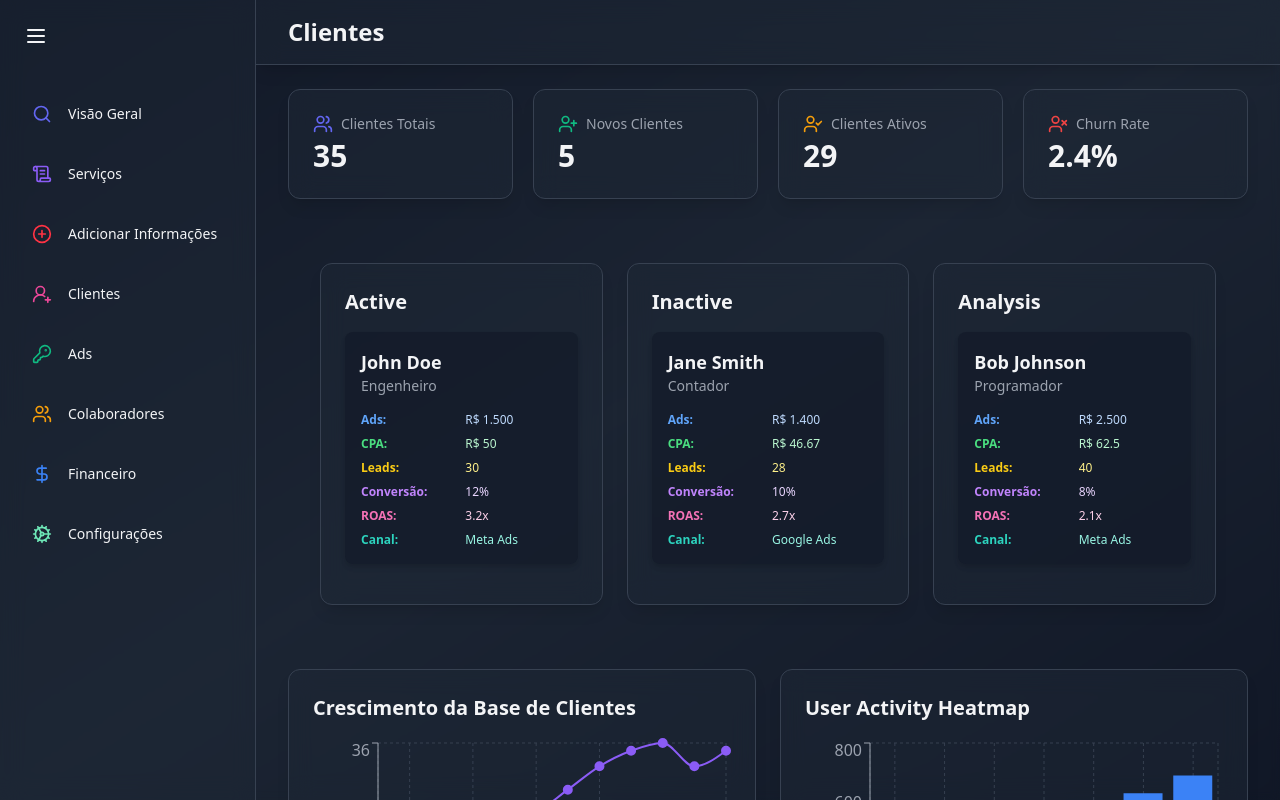
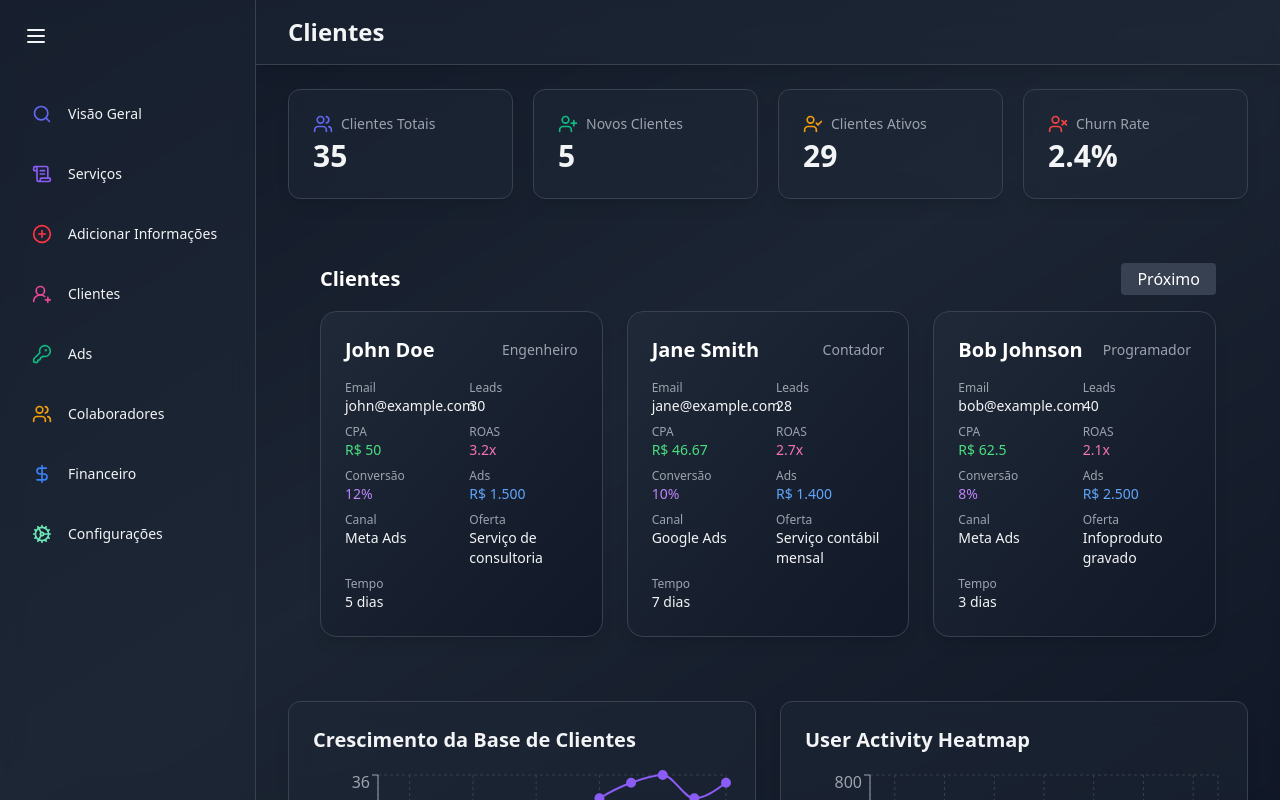
Before and after one commit to thepatroa/patroa, a React (Vite) app in the folder frontend/: page /clientes in a window 1280 px wide. Built offline with nearby package versions, Linux system fonts and the light colour scheme.

Commit message:
beautiful: 💎 new design for the clients information

```diff
--- a/frontend/src/components/users/UsersTable.jsx
+++ b/frontend/src/components/users/UsersTable.jsx
@@ -1,6 +1,5 @@
 import { useState } from "react";
-import { motion } from "framer-motion";
-import { DndContext, useDroppable, useDraggable } from "@dnd-kit/core";
+import { motion, AnimatePresence } from "framer-motion";
 
 const initialData = {
     Active: [
@@ -17,9 +16,7 @@ const initialData = {
             canalPrincipal: "Meta Ads",
             tipoOferta: "Serviço de consultoria",
             tempoConversao: "5 dias"
-        }
-    ],
-    Inactive: [
+        },
         {
             id: 2,
             nome: "Jane Smith",
@@ -33,9 +30,7 @@ const initialData = {
             canalPrincipal: "Google Ads",
             tipoOferta: "Serviço contábil mensal",
             tempoConversao: "7 dias"
-        }
-    ],
-    Analysis: [
+        },
         {
             id: 3,
             nome: "Bob Johnson",
@@ -49,99 +44,118 @@ const initialData = {
             canalPrincipal: "Meta Ads",
             tipoOferta: "Infoproduto gravado",
             tempoConversao: "3 dias"
+        },
+        {
+            id: 4,
+            nome: "Alice Green",
+            email: "alice@example.com",
+            profissao: "Designer",
+            ads: "R$ 1.800",
+            cpa: "R$ 60",
+            leads: 30,
+            conversao: "11%",
+            roas: "2.9x",
+            canalPrincipal: "Instagram",
+            tipoOferta: "Consultoria criativa",
+            tempoConversao: "4 dias"
+        },
+        {
+            id: 5,
+            nome: "Alice Green",
+            email: "alice@example.com",
+            profissao: "Designer",
+            ads: "R$ 1.800",
+            cpa: "R$ 60",
+            leads: 30,
+            conversao: "11%",
+            roas: "2.9x",
+            canalPrincipal: "Instagram",
+            tipoOferta: "Consultoria criativa",
+            tempoConversao: "4 dias"
+        },
+        {
+            id: 6,
+            nome: "Alice Green",
+            email: "alice@example.com",
+            profissao: "Designer",
+            ads: "R$ 1.800",
+            cpa: "R$ 60",
+            leads: 30,
+            conversao: "11%",
+            roas: "2.9x",
+            canalPrincipal: "Instagram",
+            tipoOferta: "Consultoria criativa",
+            tempoConversao: "4 dias"
         }
     ]
 };
 
 const UsersTable = () => {
-    const [data, setData] = useState(initialData);
+    const [data] = useState(initialData);
+    const [startIndex, setStartIndex] = useState(0);
 
-    const handleDragEnd = (event) => {
-        const { active, over } = event;
-        if (!over || active.id === over.id) return;
-
-        const sourceColumn = Object.keys(data).find((key) =>
-            data[key].some((item) => item.id.toString() === active.id)
-        );
-        const destinationColumn = over.id;
-
-        if (sourceColumn === destinationColumn) return;
-
-        const item = data[sourceColumn].find((item) => item.id.toString() === active.id);
-
-        setData((prevData) => {
-            const newSourceItems = prevData[sourceColumn].filter((item) => item.id.toString() !== active.id);
-            const newDestinationItems = [...prevData[destinationColumn], item];
-            return {
-                ...prevData,
-                [sourceColumn]: newSourceItems,
-                [destinationColumn]: newDestinationItems
-            };
-        });
-    };
+    const visibleClients = data.Active.slice(startIndex, startIndex + 3);
+    const canGoNext = startIndex + 3 < data.Active.length;
+    const canGoPrev = startIndex > 0;
 
     return (
-        <DndContext onDragEnd={handleDragEnd}>
-            <div className="grid grid-cols-1 md:grid-cols-3 gap-6 p-8">
-                {Object.keys(data).map((status) => (
-                    <DroppableColumn key={status} id={status}>
-                        <h3 className="text-xl font-semibold text-gray-100 mb-4">{status}</h3>
-                        {data[status].map((user) => (
-                            <DraggableCard key={user.id} user={user} />
-                        ))}
-                    </DroppableColumn>
-                ))}
+        <div className="p-8">
+            <div className="flex justify-between items-center mb-4">
+                <h2 className="text-xl text-white font-semibold">Clientes</h2>
+                <div className="flex gap-2">
+                    {canGoPrev && (
+                        <button
+                            onClick={() => setStartIndex((prev) => Math.max(prev - 1, 0))}
+                            className="text-white bg-gray-700 hover:bg-gray-600 px-4 py-1 rounded"
+                        >Anterior</button>
+                    )}
+                    {canGoNext && (
+                        <button
+                            onClick={() => setStartIndex((prev) => prev + 1)}
+                            className="text-white bg-gray-700 hover:bg-gray-600 px-4 py-1 rounded"
+                        >Próximo</button>
+                    )}
+                </div>
             </div>
-        </DndContext>
-    );
-};
-
-const DroppableColumn = ({ id, children }) => {
-    const { setNodeRef } = useDroppable({ id });
-    return (
-        <div
-            ref={setNodeRef}
-            className="bg-gray-800 bg-opacity-50 backdrop-blur-md shadow-lg rounded-xl p-6 border border-gray-700"
-        >
-            {children}
+            <div className="grid grid-cols-1 sm:grid-cols-2 lg:grid-cols-3 gap-6">
+                <AnimatePresence>
+                    {visibleClients.map((user) => (
+                        <motion.div
+                            key={user.id}
+                            initial={{ opacity: 0, y: 20 }}
+                            animate={{ opacity: 1, y: 0 }}
+                            exit={{ opacity: 0, y: -20 }}
+                            transition={{ duration: 0.3 }}
+                            className="bg-gradient-to-br from-gray-800 to-gray-900 rounded-2xl shadow-lg p-6 text-white border border-gray-700"
+                        >
+                            <div className="flex items-center justify-between mb-4">
+                                <h2 className="text-xl font-bold">{user.nome}</h2>
+                                <span className="text-sm text-gray-400">{user.profissao}</span>
+                            </div>
+                            <div className="grid grid-cols-2 gap-x-4 gap-y-2 text-sm">
+                                <DataRow label="Email" value={user.email} />
+                                <DataRow label="Leads" value={user.leads} />
+                                <DataRow label="CPA" value={user.cpa} color="text-green-400" />
+                                <DataRow label="ROAS" value={user.roas} color="text-pink-400" />
+                                <DataRow label="Conversão" value={user.conversao} color="text-purple-400" />
+                                <DataRow label="Ads" value={user.ads} color="text-blue-400" />
+                                <DataRow label="Canal" value={user.canalPrincipal} />
+                                <DataRow label="Oferta" value={user.tipoOferta} />
+                                <DataRow label="Tempo" value={user.tempoConversao} />
+                            </div>
+                        </motion.div>
+                    ))}
+                </AnimatePresence>
+            </div>
         </div>
     );
 };
 
-const DraggableCard = ({ user }) => {
-    const { setNodeRef, listeners, transform } = useDraggable({ id: user.id.toString() });
-    const style = {
-        transform: `translate3d(${transform?.x || 0}px, ${transform?.y || 0}px, 0)`
-    };
-
-    return (
-        <motion.div
-            ref={setNodeRef}
-            {...listeners}
-            style={style}
-            className="bg-gray-900 bg-opacity-60 rounded-lg p-4 mb-4 shadow-md cursor-pointer"
-            initial={{ opacity: 0, y: 20 }}
-            animate={{ opacity: 1, y: 0 }}
-            transition={{ delay: 0.1 * user.id }}
-        >
-            <h4 className="text-lg font-semibold text-gray-100">{user.nome}</h4>
-            <p className="text-sm text-gray-400">{user.profissao}</p>
-            <div className="mt-4 grid grid-cols-2 gap-2">
-                <span className="text-xs font-semibold text-blue-400">Ads:</span>
-                <span className="text-xs text-blue-200">{user.ads}</span>
-                <span className="text-xs font-semibold text-green-400">CPA:</span>
-                <span className="text-xs text-green-200">{user.cpa}</span>
-                <span className="text-xs font-semibold text-yellow-400">Leads:</span>
-                <span className="text-xs text-yellow-200">{user.leads}</span>
-                <span className="text-xs font-semibold text-purple-400">Conversão:</span>
-                <span className="text-xs text-purple-200">{user.conversao}</span>
-                <span className="text-xs font-semibold text-pink-400">ROAS:</span>
-                <span className="text-xs text-pink-200">{user.roas}</span>
-                <span className="text-xs font-semibold text-teal-400">Canal:</span>
-                <span className="text-xs text-teal-200">{user.canalPrincipal}</span>
-            </div>
-        </motion.div>
-    );
-};
+const DataRow = ({ label, value, color }) => (
+    <div className="flex flex-col">
+        <span className="text-gray-400 text-xs">{label}</span>
+        <span className={`font-medium ${color || "text-gray-100"}`}>{value}</span>
+    </div>
+);
 
 export default UsersTable;
```
